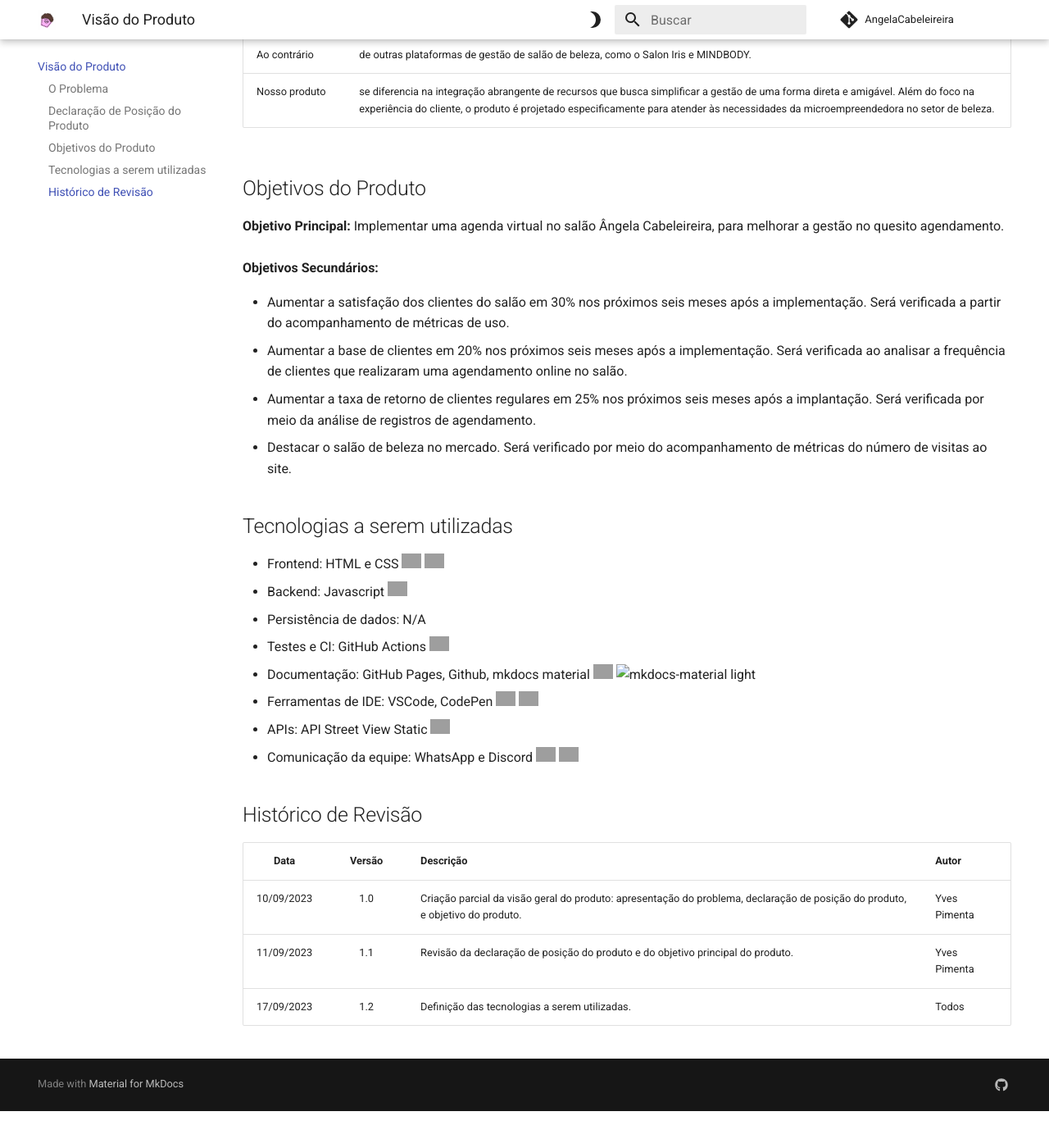
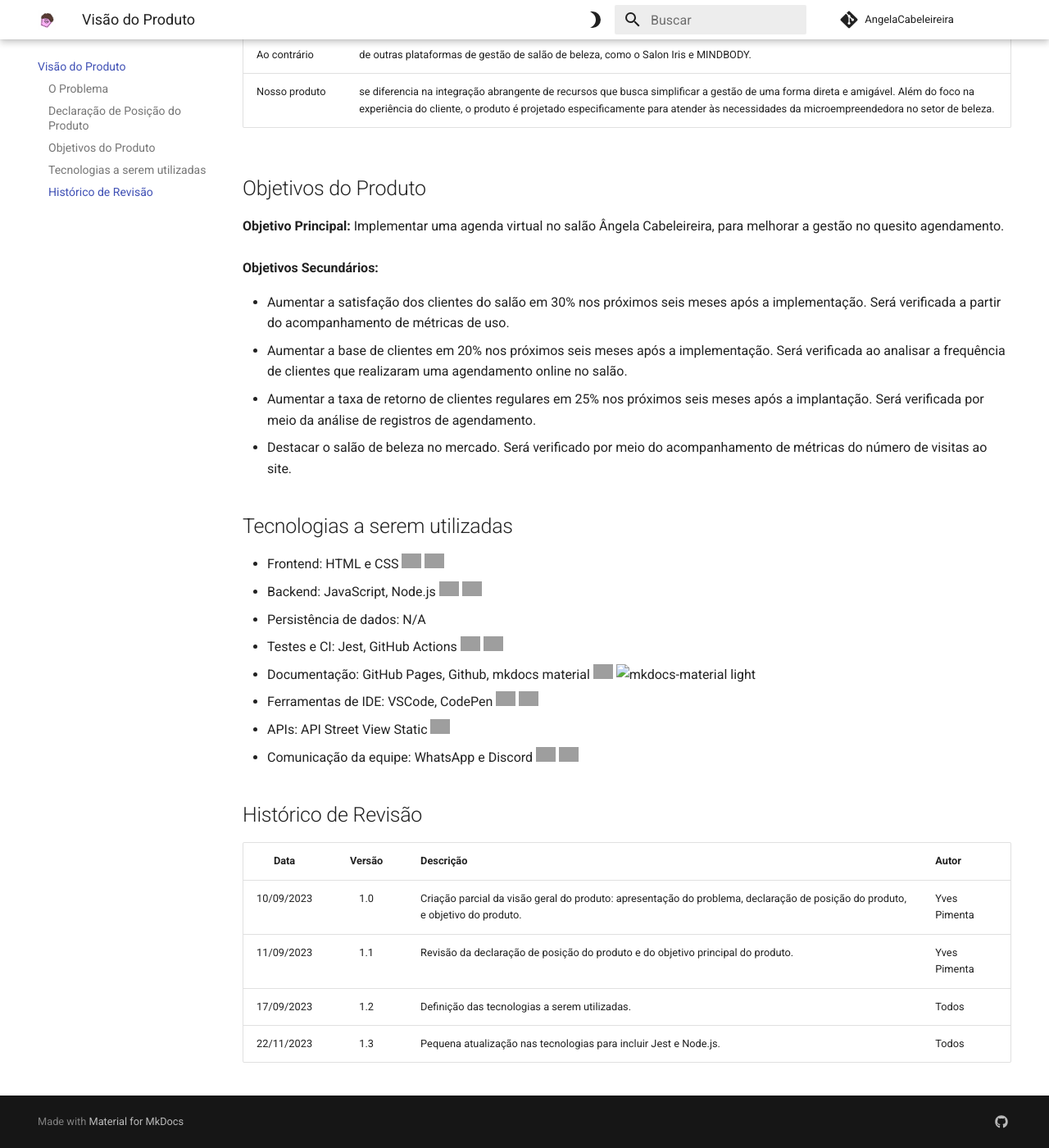
Before and after one commit to mdsreq-fga-unb/2023.2-AngelaCabeleireira, an MkDocs documentation site: the page built from docs/VisaoProdutoEProjeto/visaoProduto.md, in a window 1280 px wide and 1400 px high, scrolled down 1207 px. Shown: the whole window at 82% size. Built offline with MkDocs 1.6.1 and Material for MkDocs 9.7.7, drawn with Linux system fonts in a browser that asks for light colours; comment, search, counter and statistics services are not loaded; before the commit the page ends 2562 px from its top, so only the background shows below that; grey boxes are pictures that could not be loaded.

Commit message:
small update in technologies in `visaoProduto.md`

```diff
--- a/docs/VisaoProdutoEProjeto/visaoProduto.md
+++ b/docs/VisaoProdutoEProjeto/visaoProduto.md
@@ -29,9 +29,9 @@
 
 ## Tecnologias a serem utilizadas
 - Frontend: HTML e CSS ![HTML5](https://www.svgrepo.com/show/452228/html-5.svg){ width="24" } ![CSS3](https://www.svgrepo.com/show/373535/css.svg){ width="24" }
-- Backend: Javascript ![JS](https://www.svgrepo.com/show/303206/javascript-logo.svg){ width="24" }
+- Backend: JavaScript, Node.js ![JS](https://www.svgrepo.com/show/303206/javascript-logo.svg){ width="24" } ![Node](https://seeklogo.com/images/N/nodejs-logo-FBE122E377-seeklogo.com.png){ width="24" }
 - Persistência de dados: N/A
-- Testes e CI: GitHub Actions ![GitHub Actions light](https://www.svgrepo.com/show/330509/githubactions.svg#only-light){ width="24" } ![Github Actions dark](https://seeklogo.com/images/G/github-actions-logo-031704BDC6-seeklogo.com.png#only-dark){ width="24" }
+- Testes e CI: Jest, GitHub Actions ![Jest](https://seeklogo.com/images/J/jest-logo-F9901EBBF7-seeklogo.com.png){ width="24" } ![GitHub Actions light](https://www.svgrepo.com/show/330509/githubactions.svg#only-light){ width="24" } ![Github Actions dark](https://seeklogo.com/images/G/github-actions-logo-031704BDC6-seeklogo.com.png#only-dark){ width="24" }
 - Documentação: GitHub Pages, Github, mkdocs material ![GitHub light](https://www.svgrepo.com/show/493677/github-repo-git-octocat.svg#only-light){ width="24" } ![GitHub dark](https://www.svgrepo.com/show/325237/github-outline.svg#only-dark){ width="24" } ![mkdocs-material light](https://raw.githubusercontent.com/squidfunk/mkdocs-material/master/docs/assets/favicon.png){ width="24" }
 - Ferramentas de IDE: VSCode, CodePen ![VSCode](https://www.svgrepo.com/show/374171/vscode.svg){ width="24" } ![CodePen light](https://seeklogo.com/images/C/codepen-logo-FDEB3664F1-seeklogo.com.png){ width="24" }
 - APIs: API Street View Static ![Google StreetView](https://upload.wikimedia.org/wikipedia/commons/f/f6/Street_View_logo.png
@@ -45,3 +45,4 @@
 | 10/09/2023 | 1.0    | Criação parcial da visão geral do produto: apresentação do problema, declaração de posição do produto, e objetivo do produto. | Yves Pimenta |
 | 11/09/2023 | 1.1    | Revisão da declaração de posição do produto e do objetivo principal do produto.                                               | Yves Pimenta |
 | 17/09/2023 | 1.2    | Definição das tecnologias a serem utilizadas.                                                                                 | Todos        |
+| 22/11/2023 | 1.3    | Pequena atualização nas tecnologias para incluir Jest e Node.js.                                                   | Todos        |
```
